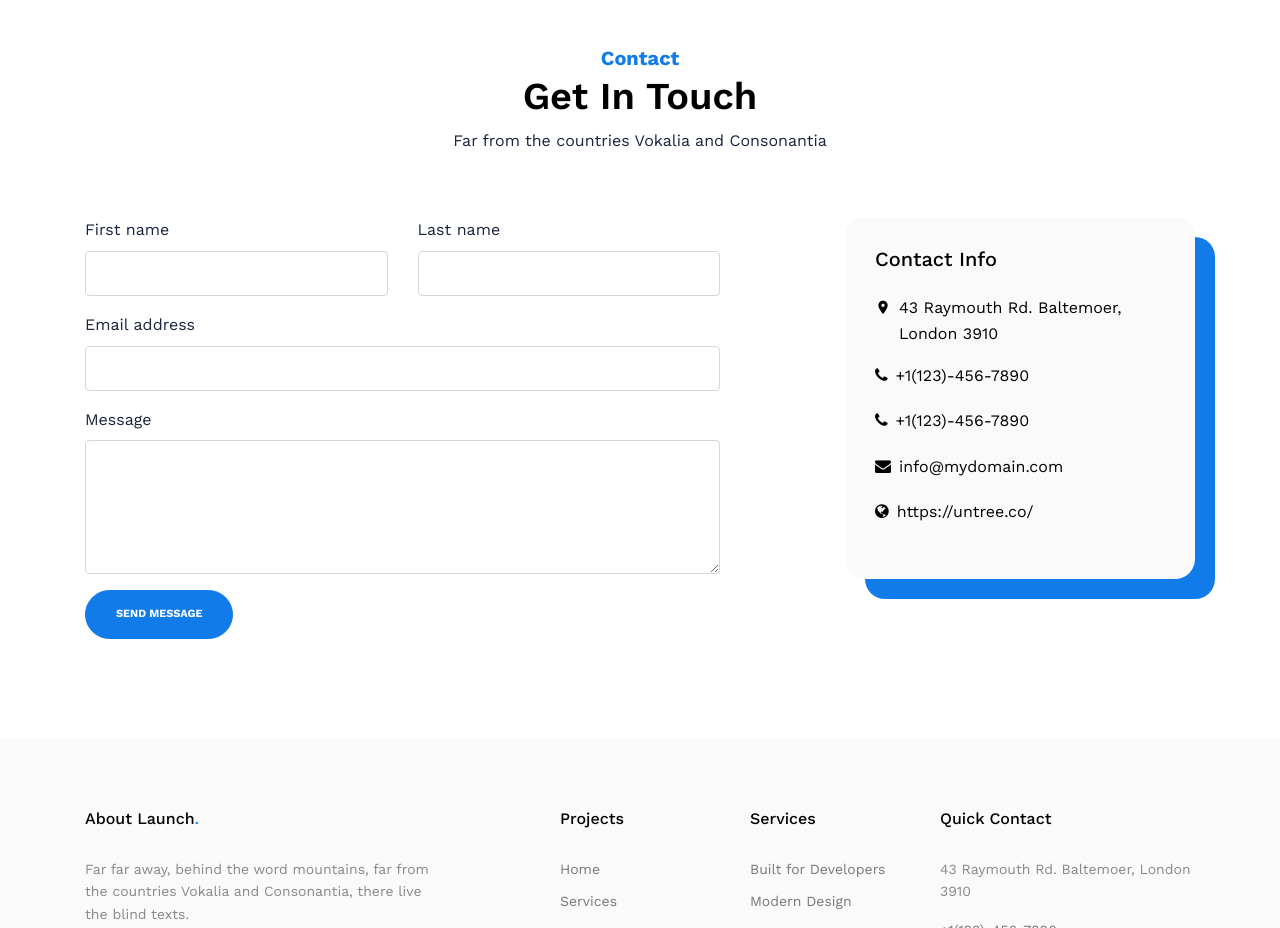
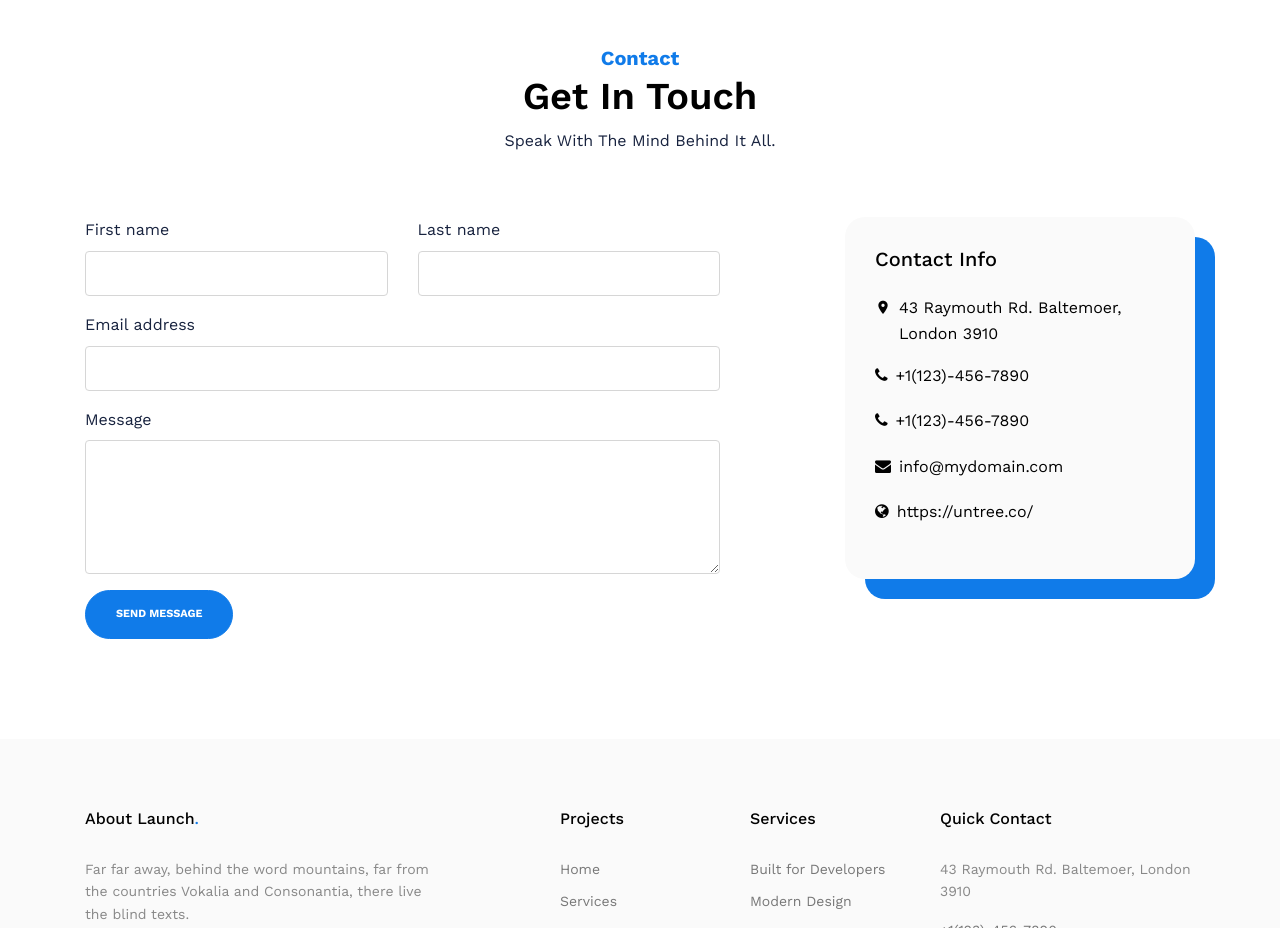
Before and after one commit to Anonymous-nerds/collaborative-study-hubs-landing, a website: page index.html in a window 1280 px wide. Shown: the part 7360-8288 px from the top of the page. Drawn offline with nearby package versions, Linux system fonts and the light colour scheme; files whose address does not match are found by name.

Commit message:
changed contact subheading

```diff
--- a/index.html
+++ b/index.html
@@ -769,7 +769,7 @@
         <div class="col-12 text-center">
           <span class="caption">Contact</span>
           <h2 class="heading">Get In Touch</h2>
-          <p>Far from the countries Vokalia and Consonantia</p>
+          <p>Speak With The Mind Behind It All.</p>
         </div>
       </div> <!-- /.row -->
       <div class="row">
```
